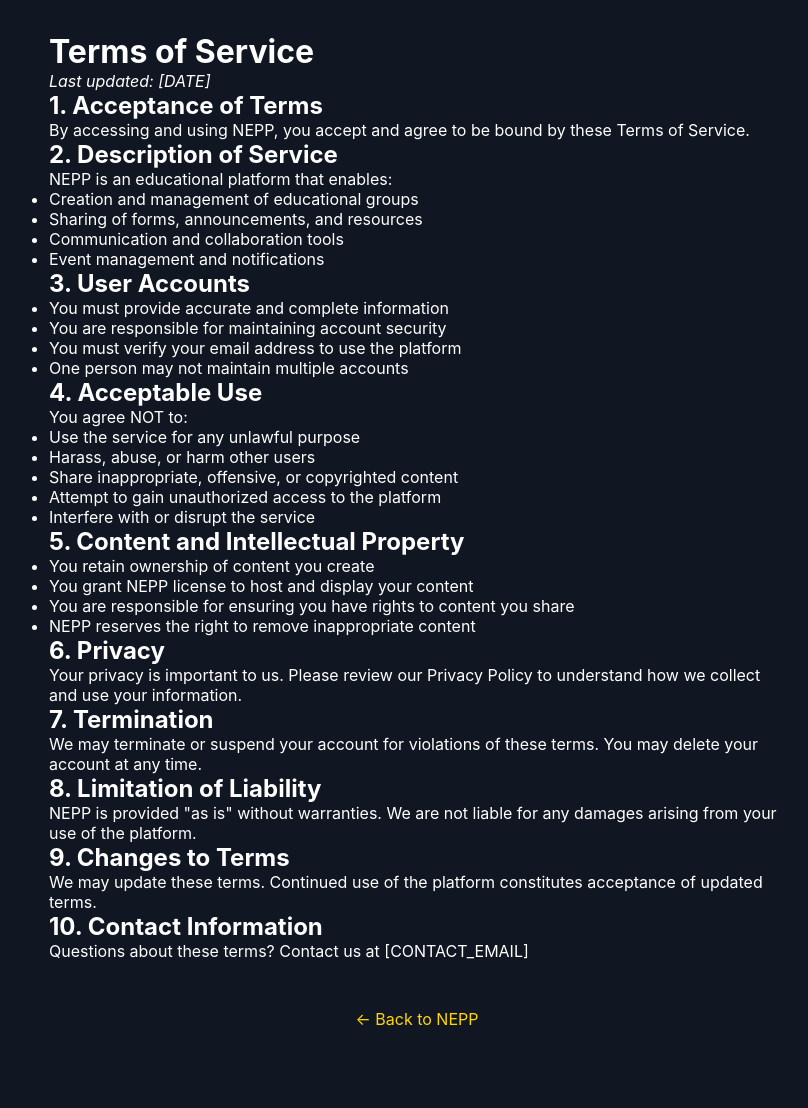
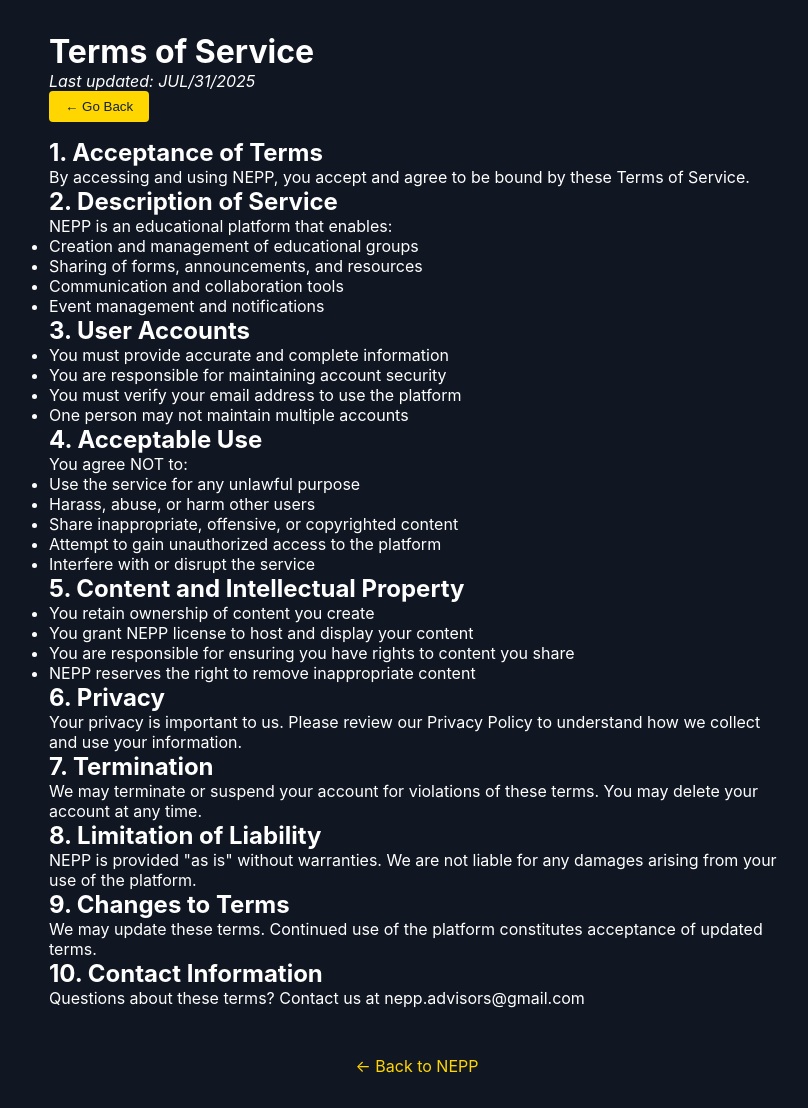
Before and after one commit to NoVA-Extracurricular-Pyramid-Program/NEPP, a website: page modern-version/public/terms.html in a window 1280 px wide. Shown: the whole page, without its empty margins (223-1031 px from the left). Before the commit the page ends 1061 px from the top, so only its background shows below. Drawn offline with Linux system fonts and the light colour scheme; files that its build step writes are made by us from their sources.

Commit message:
Update terms.html

```diff
--- a/modern-version/public/terms.html
+++ b/modern-version/public/terms.html
@@ -10,7 +10,8 @@
   <div class="nepp-root">
     <main class="main-content" style="padding: 2rem; max-width: 800px; margin: 0 auto;">
       <h1>Terms of Service</h1>
-      <p><em>Last updated: [DATE]</em></p>
+      <p><em>Last updated: JUL/31/2025</em></p>
+      <button onclick="window.history.back()" style="margin-bottom: 1rem; background: #FFD600; color: #112334; border: none; border-radius: 4px; padding: 0.5rem 1rem; cursor: pointer;">&larr; Go Back</button>
 
       <h2>1. Acceptance of Terms</h2>
       <p>By accessing and using NEPP, you accept and agree to be bound by these Terms of Service.</p>
@@ -63,7 +64,7 @@
       <p>We may update these terms. Continued use of the platform constitutes acceptance of updated terms.</p>
 
       <h2>10. Contact Information</h2>
-      <p>Questions about these terms? Contact us at [CONTACT_EMAIL]</p>
+      <p>Questions about these terms? Contact us at nepp.advisors@gmail.com</p>
 
       <div style="margin-top: 3rem; text-align: center;">
         <a href="/" style="color: #ffd600; text-decoration: none;">← Back to NEPP</a>
```
